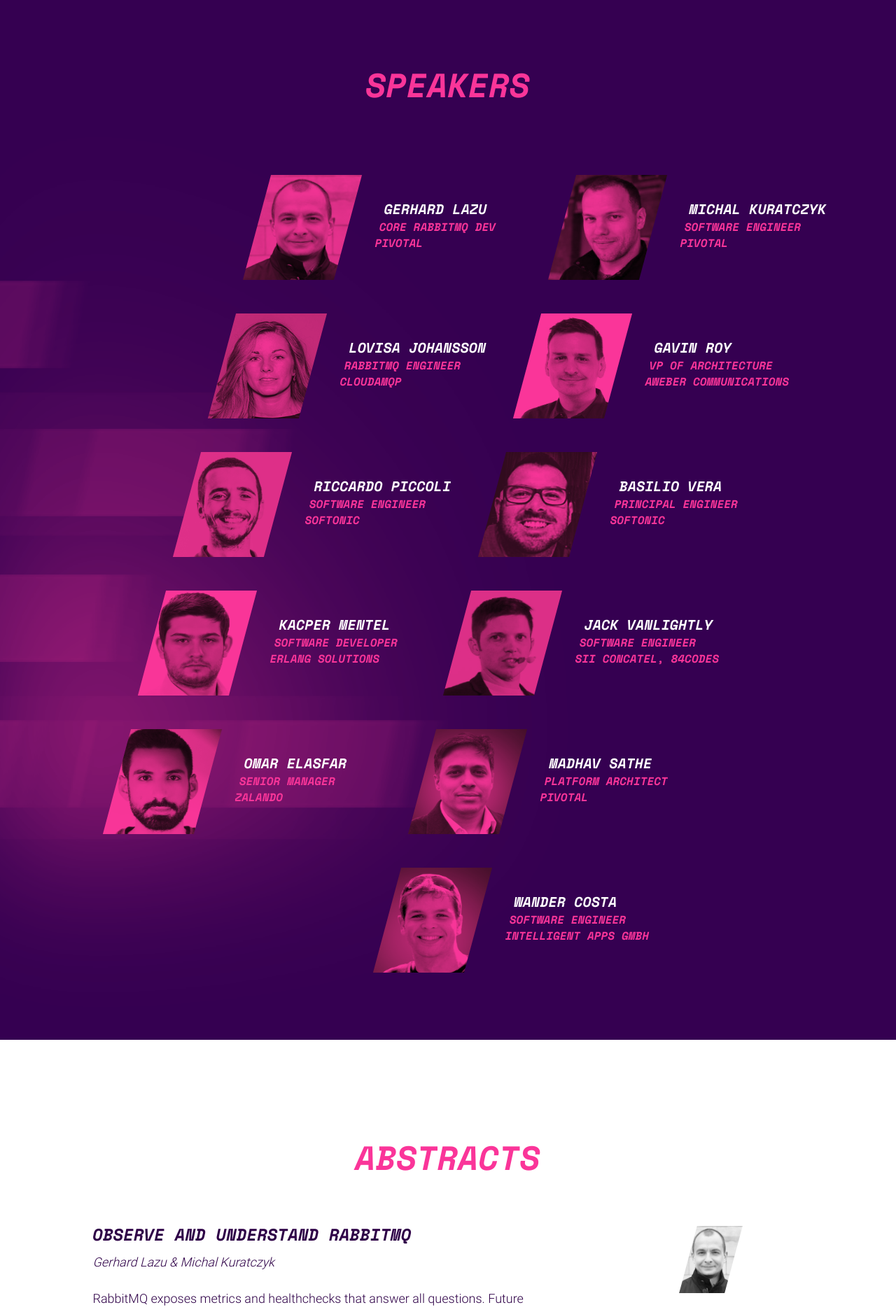
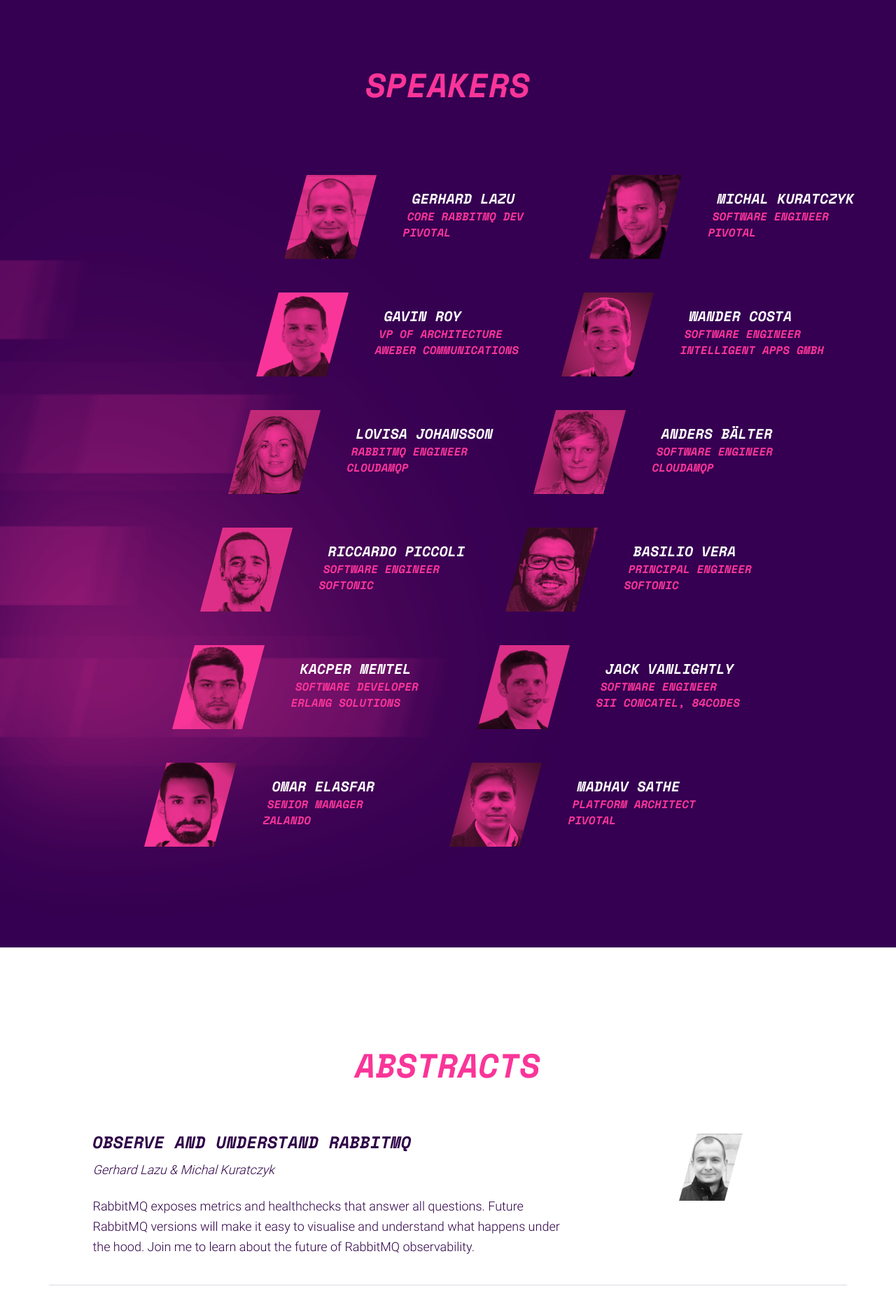
Before and after one commit to isabella232/rabbitmq-summit-1, a Jekyll site: the page built from index.html, in a window 1280 px wide. Shown: the part 978-2853 px from the top of the page at 70% size. Built offline with Jekyll 4.4.1, drawn with Linux system fonts in a browser that asks for light colours; nearby versions of some CDN libraries; comment, search, counter and statistics services are not loaded.

Commit message:
Adds Anders to the speaker list

```diff
--- a/css/starter.scss
+++ b/css/starter.scss
@@ -371,28 +371,28 @@ address{
 	>.row{
 		@include media(">=desktop") {
 			&:nth-child(1n) {
+				transform: translateX(90px);
+			}
+			&:nth-child(2n) {
 				transform: translateX(50px);
 			}
-			&:nth-child(2n) {
-				transform: translateX(0);
-			}
 			&:nth-child(3n) {
-				transform: translateX(-50px);
+				transform: translateX(10px);
 			}
 			&:nth-child(4n) {
-				transform: translateX(-100px);
+				transform: translateX(-30px);
 			}
 			&:nth-child(5n) {
-				transform: translateX(-150px);
+				transform: translateX(-70px);
 			}
 			&:nth-child(6n) {
-				transform: translateX(-200px);
+				transform: translateX(-110px);
 			}
 		}
 	}
 	.img-wrap{
-		max-width: 130px;
-		max-height: 160px;
+		max-width: 100px;
+		max-height: 130px;
 		overflow: hidden;
 		position: relative;
 		margin: 0 auto;
@@ -411,7 +411,7 @@ address{
 			}
 		}
 		.img-holder{
-			min-height: 150px;
+			min-height: 120px;
 			width: 138%;
 			background-size: 99% 105%;
 			background-repeat: no-repeat;
@@ -424,7 +424,7 @@ address{
 			}
 			@include media(">=desktop") {
 				width: 135%;
-				transform: skewX(15deg) translateX(-23px);
+				transform: skewX(15deg) translateX(-17px);
 			}
 		}
 	}
--- a/index.html
+++ b/index.html
@@ -143,6 +143,40 @@ footer-logo: /img/logo-pink.png
               <div class="row justify-content-center align-items-center">
                 <div class="col-12 col-md-5 mb-3 mb-md-0">
                   <div class="skew-box img-wrap">
+                    <div class="img-holder" style="background-image: url(/img/speakers/gavin-roy.jpg);"></div>
+                  </div>
+                </div>
+                <div class="col-12 col-sm-10 col-md-7">
+                  <div class="info skew-box pl-1">
+                    <h5 class="text-light text-uppercase mb-1">Gavin Roy</h5>
+                    <p class="text-primary text-uppercase mb-1">VP of Architecture</p>
+                    <p class="text-primary text-uppercase mb-1">AWeber Communications</p>
+                  </div>
+                </div>
+              </div>
+            </div>
+            <div class="col-10 col-md-6 col-xl-5 mb-5">
+              <div class="row justify-content-center align-items-center">
+                <div class="col-12 col-md-5 mb-3 mb-md-0">
+                  <div class="skew-box img-wrap">
+                    <div class="img-holder" style="background-image: url(/img/speakers/wander-costa.jpg);"></div>
+                  </div>
+                </div>
+                <div class="col-12 col-sm-10 col-md-7">
+                  <div class="info skew-box pl-1">
+                    <h5 class="text-light text-uppercase mb-1">Wander Costa</h5>
+                    <p class="text-primary text-uppercase mb-1">Software Engineer</p>
+                    <p class="text-primary text-uppercase mb-1">Intelligent Apps GmbH</p>
+                  </div>
+                </div>
+              </div>
+            </div>
+          </div>
+          <div class="row justify-content-center justify-content-md-end">
+            <div class="col-10 col-md-6 col-xl-5 mb-5 mb-md-0">
+              <div class="row justify-content-center align-items-center">
+                <div class="col-12 col-md-5 mb-3 mb-md-0">
+                  <div class="skew-box img-wrap">
                     <div class="img-holder" style="background-image: url(/img/speakers/lovisa-johansson.jpg)"></div>
                   </div>
                 </div>
@@ -159,14 +193,14 @@ footer-logo: /img/logo-pink.png
               <div class="row justify-content-center align-items-center">
                 <div class="col-12 col-md-5 mb-3 mb-md-0">
                   <div class="skew-box img-wrap">
-                    <div class="img-holder" style="background-image: url(/img/speakers/gavin-roy.jpg);"></div>
+                    <div class="img-holder" style="background-image: url(/img/speakers/anders-balter.jpg);"></div>
                   </div>
                 </div>
                 <div class="col-12 col-sm-10 col-md-7">
                   <div class="info skew-box pl-1">
-                    <h5 class="text-light text-uppercase mb-1">Gavin Roy</h5>
-                    <p class="text-primary text-uppercase mb-1">VP of Architecture</p>
-                    <p class="text-primary text-uppercase mb-1">AWeber Communications</p>
+                    <h5 class="text-light text-uppercase mb-1">Anders Bälter</h5>
+                    <p class="text-primary text-uppercase mb-1">Software Engineer</p>
+                    <p class="text-primary text-uppercase mb-1">CloudAMQP</p>
                   </div>
                 </div>
               </div>
@@ -269,24 +303,6 @@ footer-logo: /img/logo-pink.png
                     <h5 class="text-light text-uppercase mb-1">Madhav Sathe</h5>
                     <p class="text-primary text-uppercase mb-1">Platform Architect</p>
                     <p class="text-primary text-uppercase mb-1">Pivotal</p>
-                  </div>
-                </div>
-              </div>
-            </div>
-          </div>
-          <div class="row justify-content-center justify-content-md-end">
-            <div class="col-10 col-md-6 col-xl-5 mb-5 mb-md-0">
-              <div class="row justify-content-center align-items-center">
-                <div class="col-12 col-md-5 mb-3 mb-md-0">
-                  <div class="skew-box img-wrap">
-                    <div class="img-holder" style="background-image: url(/img/speakers/wander-costa.jpg);"></div>
-                  </div>
-                </div>
-                <div class="col-12 col-sm-10 col-md-7">
-                  <div class="info skew-box pl-1">
-                    <h5 class="text-light text-uppercase mb-1">Wander Costa</h5>
-                    <p class="text-primary text-uppercase mb-1">Software Engineer</p>
-                    <p class="text-primary text-uppercase mb-1">Intelligent Apps GmbH</p>
                   </div>
                 </div>
               </div>
```
Also changed, not shown: img/speakers/anders-balter.jpg (added).
